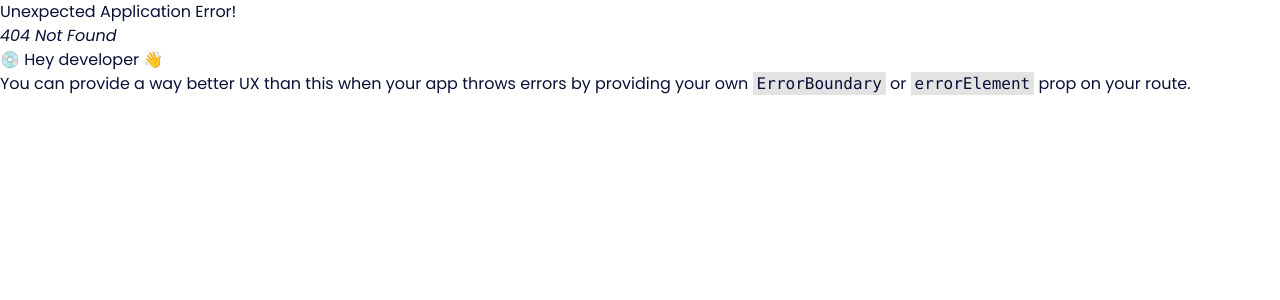
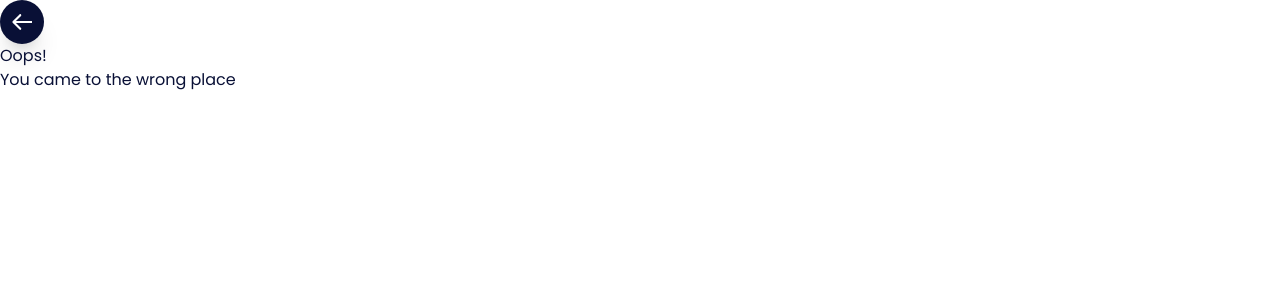
Before and after one commit to oneknucklehead/alahyan, a React (Vite) app: page / in a window 1280 px wide. Before the commit this address had no page. Shown: the top 300 px of the page. Built offline with nearby package versions, Linux system fonts and the light colour scheme.

Commit message:
error page added

```diff
--- a/src/main.jsx
+++ b/src/main.jsx
@@ -2,36 +2,55 @@ import React from "react";
 import ReactDOM from "react-dom/client";
 import App from "./App.jsx";
 import "./index.css";
-import { createBrowserRouter, RouterProvider } from "react-router-dom";
+import {
+  createBrowserRouter,
+  HashRouter,
+  Route,
+  RouterProvider,
+  Routes,
+} from "react-router-dom";
 import About from "./pages/About.jsx";
 import Contact from "./pages/Contact.jsx";
 import Services from "./pages/Services.jsx";
 import JobsListing from "./pages/JobsListing.jsx";
+import Error from "./pages/Error.jsx";
 const router = createBrowserRouter([
   {
-    path: "/alahyan/",
+    path: "/alahyan",
     element: <App />,
-  },
+    errorElement: <Error />,
+    children: [
       {
-    path: "/alahyan/about",
+        path: "about",
         element: <About />,
       },
 
       {
-    path: "/alahyan/services",
+        path: "services",
         element: <Services />,
       },
       {
-    path: "/alahyan/contact",
+        path: "contact",
         element: <Contact />,
       },
       {
-    path: "/alahyan/jobs",
+        path: "jobs",
         element: <JobsListing />,
+      },
+    ],
   },
 ]);
 ReactDOM.createRoot(document.getElementById("root")).render(
   <React.StrictMode>
+    {/* <HashRouter basename="/alahyan">
+      <Routes>
+        <Route path="/" element={<App />} />
+        <Route path="/about" element={<About />} />
+        <Route path="/services" element={<Services />} />
+        <Route path="/contact" element={<Contact />} />
+        <Route path="/jobs" element={<JobsListing />} />
+      </Routes>
+    </HashRouter> */}
     <RouterProvider router={router} />
   </React.StrictMode>
 );
--- /dev/null
+++ b/src/pages/Error.jsx
@@ -0,0 +1,31 @@
+import { Link } from "react-router-dom";
+
+const Error = () => {
+  return (
+    <div>
+      <div className="flex gap-4 items-center">
+        <Link
+          to="/alahyan/"
+          className="rounded-full shadow-xl bg-[#091036] p-3"
+        >
+          <svg
+            width="20"
+            height="20"
+            viewBox="0 0 28 24"
+            fill="none"
+            xmlns="http://www.w3.org/2000/svg"
+          >
+            <path
+              d="M0.93934 10.9393C0.353553 11.5251 0.353553 12.4749 0.93934 13.0607L10.4853 22.6066C11.0711 23.1924 12.0208 23.1924 12.6066 22.6066C13.1924 22.0208 13.1924 21.0711 12.6066 20.4853L4.12132 12L12.6066 3.51472C13.1924 2.92893 13.1924 1.97918 12.6066 1.3934C12.0208 0.807612 11.0711 0.807612 10.4853 1.3934L0.93934 10.9393ZM28 10.5L2 10.5V13.5L28 13.5V10.5Z"
+              fill="white"
+            />
+          </svg>
+        </Link>
+      </div>
+      <div>Oops!</div>
+      <div>You came to the wrong place</div>
+    </div>
+  );
+};
+
+export default Error;
```
Lines whose indentation alone changed are shown as unchanged.
